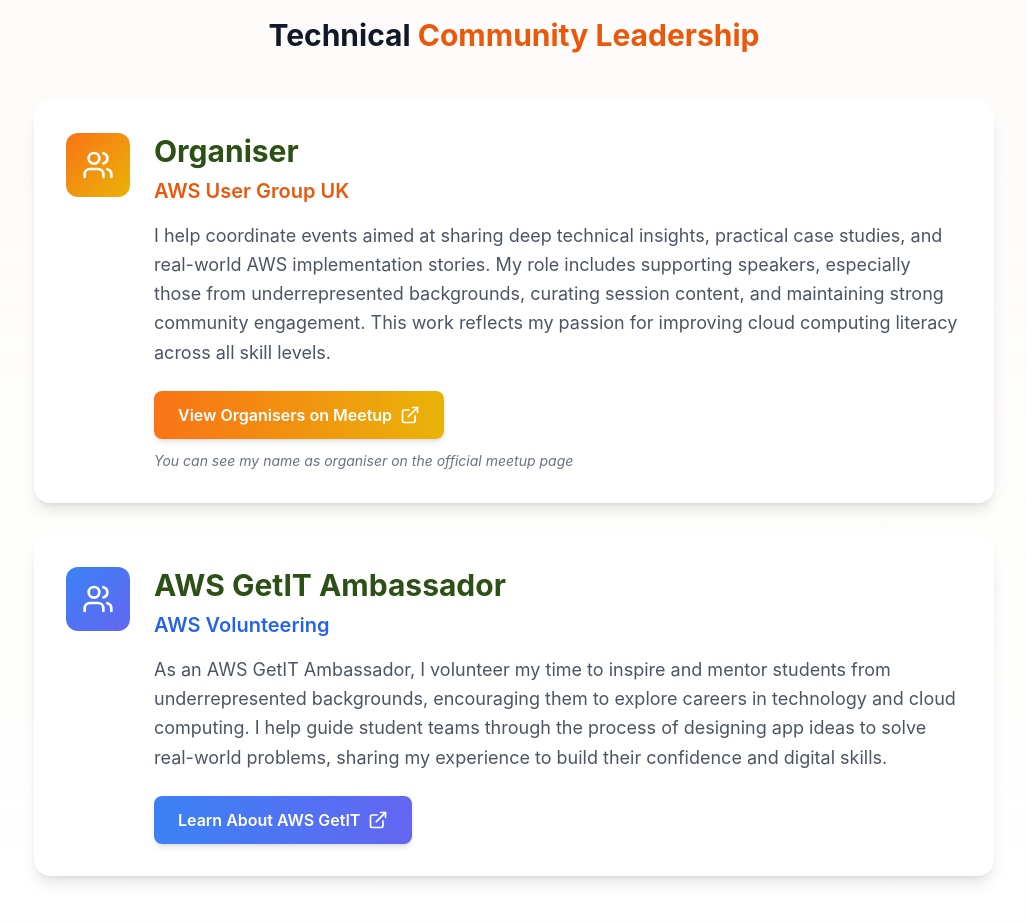
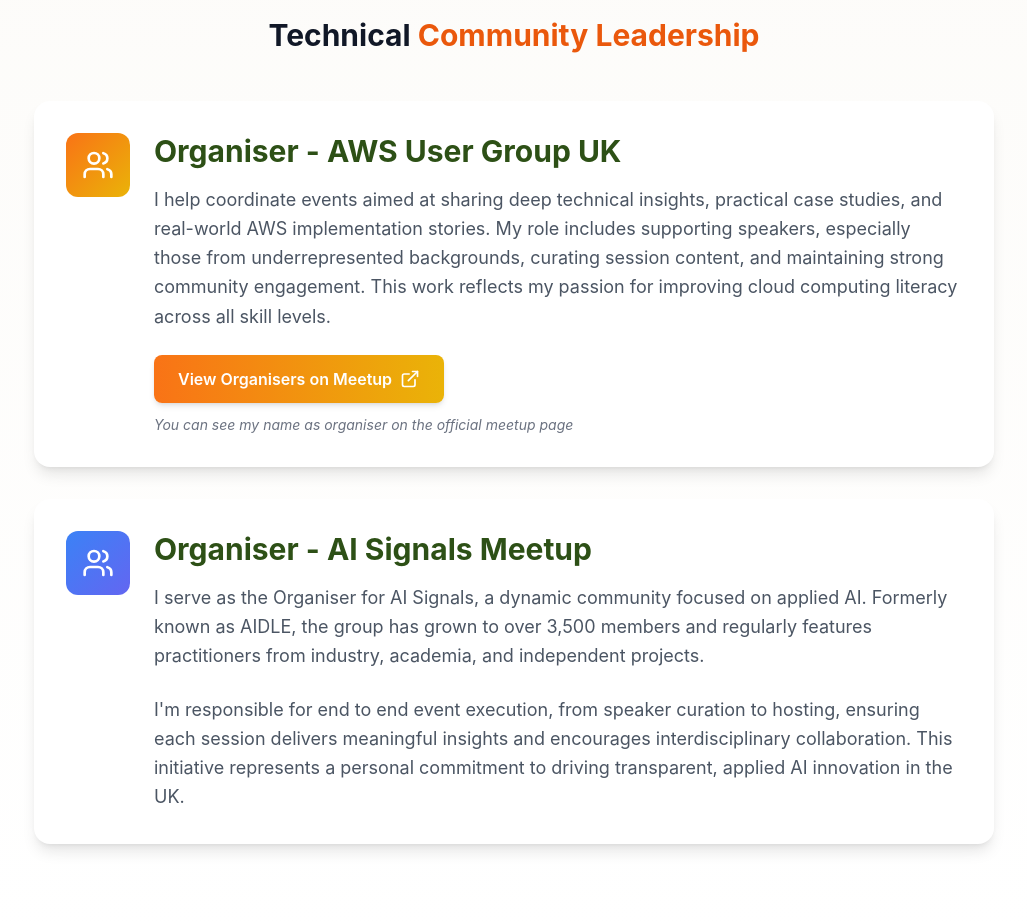
Before and after one commit to Kaustubh19-tech/EcoWebsite, a React (Create React App) app: page /voluntary-work in a window 1280 px wide. Shown: the part 1140-2063 px from the top of the page, without its empty margins (126-1153 px from the left). Built offline with nearby package versions, Linux system fonts and the light colour scheme.

Commit message:
Update VoluntaryWork: AWS User Group title and add AI Signals section

```diff
--- a/src/pages/VoluntaryWork.js
+++ b/src/pages/VoluntaryWork.js
@@ -97,12 +97,9 @@
                             <Users className="w-8 h-8 text-white" />
                         </div>
                         <div className="flex-1">
-                            <h3 className="text-3xl font-bold text-[#2D5016] mb-2">
-                                Organiser
+                            <h3 className="text-3xl font-bold text-[#2D5016] mb-4">
+                                Organiser - AWS User Group UK
                             </h3>
-                            <h4 className="text-xl font-semibold text-orange-600 mb-4">
-                                AWS User Group UK
-                            </h4>
                             <p className="text-gray-600 leading-relaxed text-lg mb-6">
                                 I help coordinate events aimed at sharing deep technical insights, practical case studies, and real-world AWS implementation stories. My role includes supporting speakers, especially those from underrepresented backgrounds, curating session content, and maintaining strong community engagement. This work reflects my passion for improving cloud computing literacy across all skill levels.
                             </p>
@@ -122,31 +119,22 @@
                     </div>
                 </section>
 
-                {/* AWS Volunteering Section */}
+                {/* AI Signals Meetup Section */}
                 <section className="bg-white rounded-2xl shadow-lg p-8 hover:shadow-xl transition-all duration-300">
                     <div className="flex items-start gap-6">
                         <div className="w-16 h-16 bg-gradient-to-br from-blue-500 to-indigo-500 rounded-xl flex items-center justify-center flex-shrink-0 hover:scale-110 transition-transform duration-300">
                             <Users className="w-8 h-8 text-white" />
                         </div>
                         <div className="flex-1">
-                            <h3 className="text-3xl font-bold text-[#2D5016] mb-2">
-                                AWS GetIT Ambassador
+                            <h3 className="text-3xl font-bold text-[#2D5016] mb-4">
+                                Organiser - AI Signals Meetup
                             </h3>
-                            <h4 className="text-xl font-semibold text-blue-600 mb-4">
-                                AWS Volunteering
-                            </h4>
                             <p className="text-gray-600 leading-relaxed text-lg mb-6">
-                                As an AWS GetIT Ambassador, I volunteer my time to inspire and mentor students from underrepresented backgrounds, encouraging them to explore careers in technology and cloud computing. I help guide student teams through the process of designing app ideas to solve real-world problems, sharing my experience to build their confidence and digital skills.
+                                I serve as the Organiser for AI Signals, a dynamic community focused on applied AI. Formerly known as AIDLE, the group has grown to over 3,500 members and regularly features practitioners from industry, academia, and independent projects.
                             </p>
-                            <a
-                                href="https://aws.amazon.com/education/aws-getit/"
-                                target="_blank"
-                                rel="noopener noreferrer"
-                                className="inline-flex items-center gap-2 px-6 py-3 bg-gradient-to-r from-blue-500 to-indigo-500 text-white font-semibold rounded-lg hover:from-blue-600 hover:to-indigo-600 transition-all duration-300 shadow-md hover:shadow-lg transform hover:-translate-y-0.5"
-                            >
-                                Learn About AWS GetIT
-                                <ExternalLink className="w-5 h-5" />
-                            </a>
+                            <p className="text-gray-600 leading-relaxed text-lg">
+                                I'm responsible for end to end event execution, from speaker curation to hosting, ensuring each session delivers meaningful insights and encourages interdisciplinary collaboration. This initiative represents a personal commitment to driving transparent, applied AI innovation in the UK.
+                            </p>
                         </div>
                     </div>
                 </section>
```
